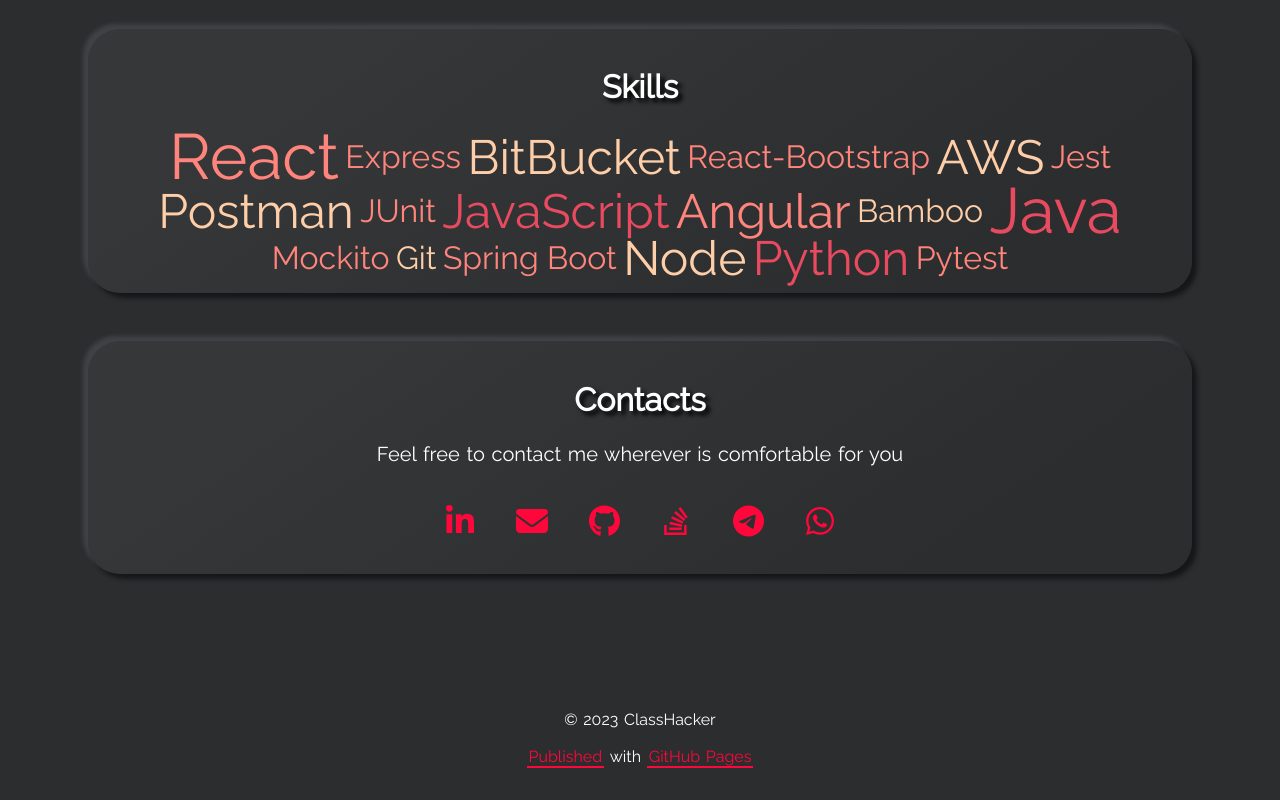
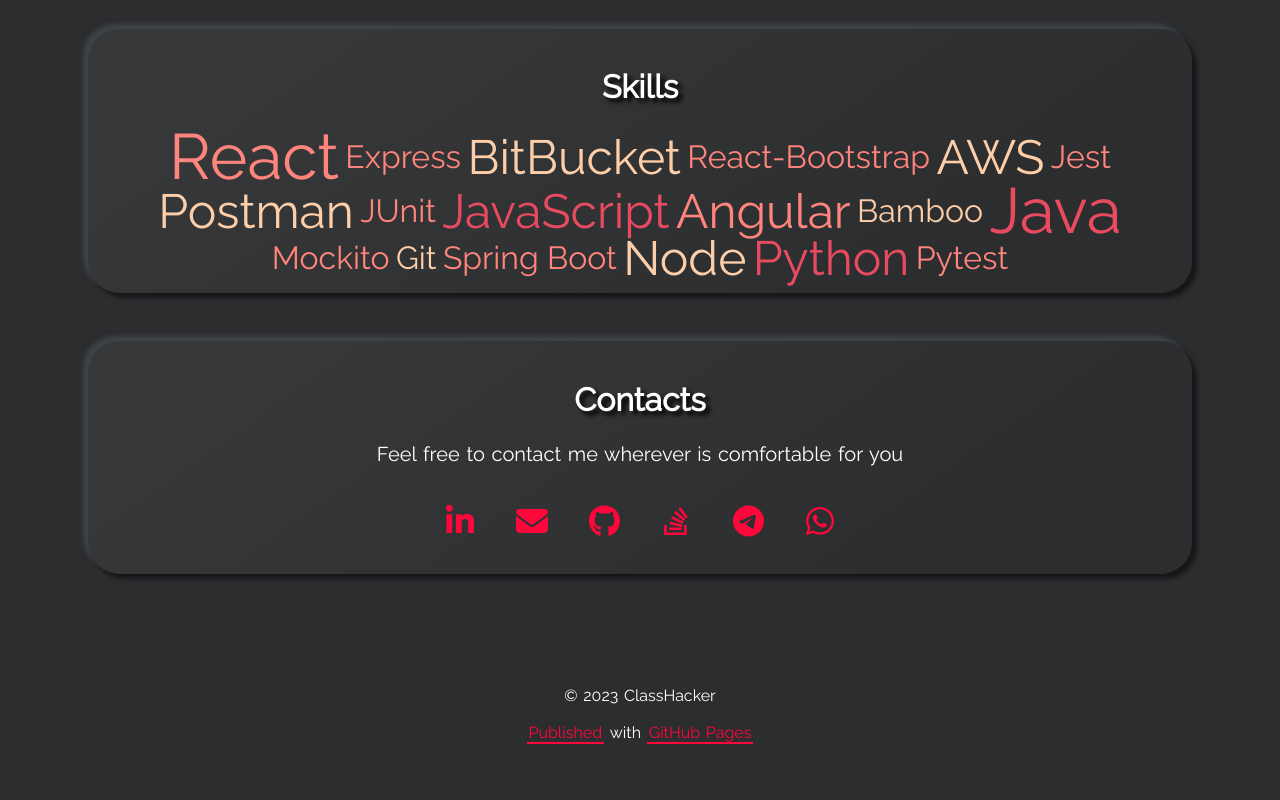
Before and after one commit to ClassHacker/classhacker.github.io, a React (Create React App) app: page / in a window 1280 px wide. Shown: the part 1830-2630 px from the top of the page. After the commit the page ends 2606 px from the top, so only its background shows below. Built offline with nearby package versions, Linux system fonts and the light colour scheme; what react-animations would draw is missing.

Commit message:
footer: update margin top

```diff
--- a/src/component/Footer.scss
+++ b/src/component/Footer.scss
@@ -4,6 +4,7 @@
     background: $bg-color;
     color: $text-color;
     margin: 0.5rem;
+    margin-top: -3rem;
     padding: 1rem;
     text-align: center;
 }
```
